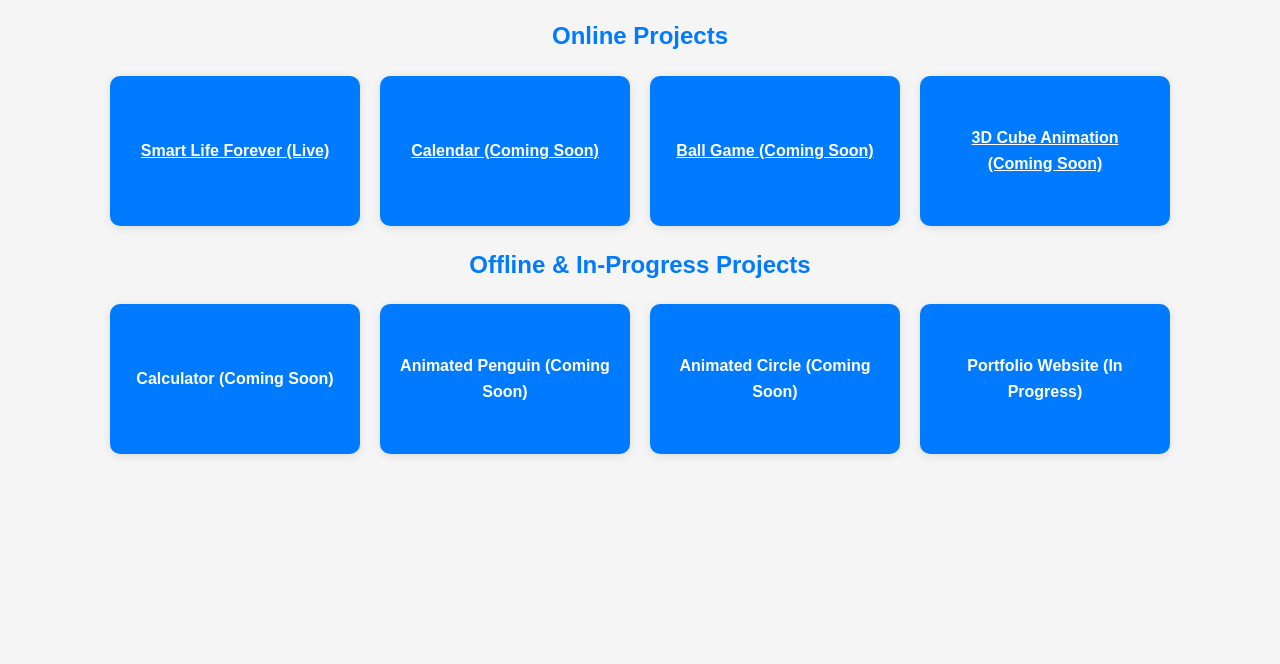
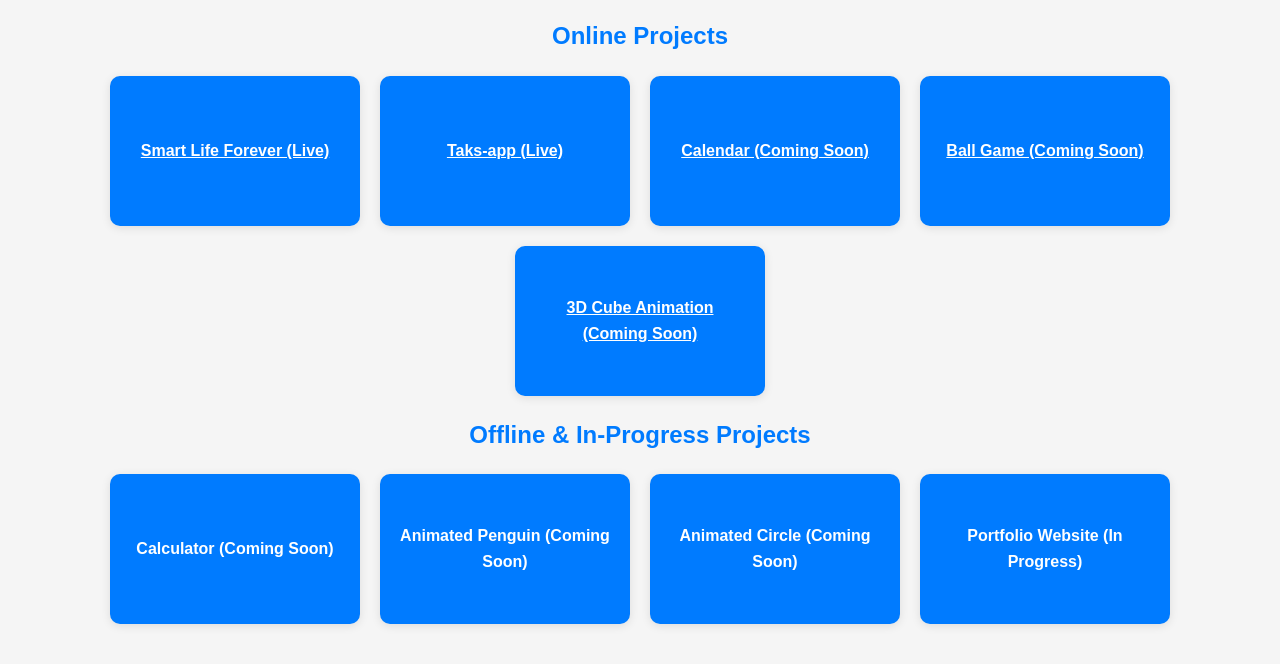
Before and after one commit to SmartLifeForever/My-portfolio-, a plain HTML site: page projet.html in a window 1280 px wide. Shown: the part 74-738 px from the top of the page. Drawn offline with Linux system fonts and the light colour scheme.

Commit message:
Update projet.html

```diff
--- a/projet.html
+++ b/projet.html
@@ -120,6 +120,10 @@
             Smart Life Forever (Live)
 
         </a>
+        <a href="https://smartlifeforever.github.io/Taks-app/" target="_blank" class="skill-card">
+
+            Taks-app (Live)
+
 
         <a href="#" target="_blank" class="skill-card">
 
```
